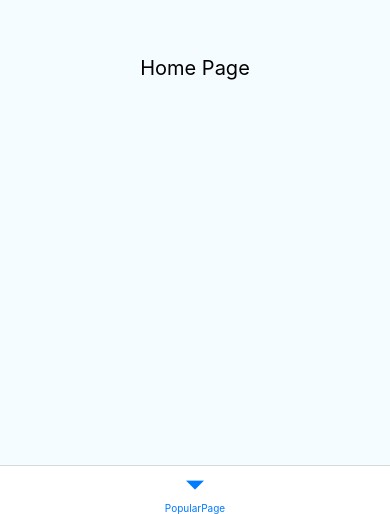
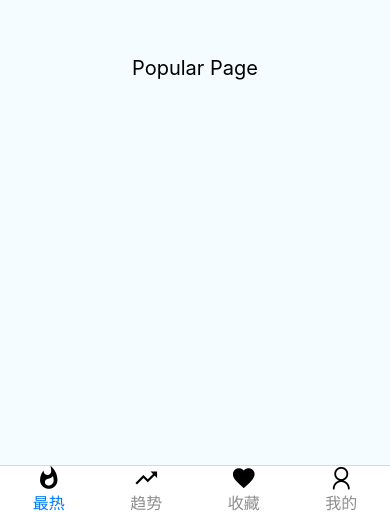
Before and after one commit to leecobaby/StudyRNBase, a React Native app: screen / in a window 390 px wide. Shown: the part 330-844 px from the top of the page. Built offline with nearby package versions, Linux system fonts and the light colour scheme.

Commit message:
s4: building a bottom navigation framework for APP navigation based on react-navigation

```diff
--- a/js/navigators/AppNavigators.tsx
+++ b/js/navigators/AppNavigators.tsx
@@ -1,6 +1,7 @@
 import React from 'react';
 import {Text} from 'react-native';
-import Icons from 'react-native-vector-icons/Ionicons';
+import AntDesign from 'react-native-vector-icons/AntDesign';
+import MaterialIcons from 'react-native-vector-icons/MaterialIcons';
 import {createStackNavigator} from '@react-navigation/stack';
 import {createBottomTabNavigator} from '@react-navigation/bottom-tabs';
 import {createNativeStackNavigator} from '@react-navigation/native-stack';
@@ -15,7 +16,11 @@ import {
 import {useWelcome} from '@/js/hooks/use-welcome';
 import {WelcomePage} from '@/js/pages/Welcome';
 import {HomePage} from '@/js/pages/Home';
+import {PopularPage} from '@/js/pages/Popular';
 import {DrawerParamList, RootStackParamList} from './type';
+import {TrendingPage} from '@/js/pages/Trending';
+import {FavoritePage} from '../pages/Favorite';
+import {MyPage} from '../pages/Me';
 
 const Stack = createStackNavigator<RootStackParamList>();
 const NativeStack = createNativeStackNavigator<RootStackParamList>();
@@ -33,8 +38,27 @@ const InitNavigator: React.FC = () => {
 
 const MainNavigator: React.FC = () => {
   return (
-    <BottonTab.Navigator>
-      <BottonTab.Screen name="PopularPage" component={HomePage} options={{header: () => null}} />
+    <BottonTab.Navigator screenOptions={{tabBarLabelStyle: {fontSize: 16}, header: () => null}}>
+      <BottonTab.Screen
+        name="PopularPage"
+        component={PopularPage}
+        options={{tabBarLabel: '最热', tabBarIcon: () => <MaterialIcons name="whatshot" size={26} />}}
+      />
+      <BottonTab.Screen
+        name="TrendingPage"
+        component={TrendingPage}
+        options={{tabBarLabel: '趋势', tabBarIcon: () => <MaterialIcons name="trending-up" size={26} />}}
+      />
+      <BottonTab.Screen
+        name="FavoritePage"
+        component={FavoritePage}
+        options={{tabBarLabel: '收藏', tabBarIcon: () => <MaterialIcons name="favorite" size={26} />}}
+      />
+      <BottonTab.Screen
+        name="MyPage"
+        component={MyPage}
+        options={{tabBarLabel: '我的', tabBarIcon: () => <AntDesign name="user" size={26} />}}
+      />
     </BottonTab.Navigator>
   );
 };
--- a/js/pages/Favorite.tsx
+++ b/js/pages/Favorite.tsx
@@ -1,7 +1,7 @@
 import React from 'react';
 import {View, Text, StyleSheet} from 'react-native';
 
-export const Popular: React.FC = () => {
+export const FavoritePage: React.FC = () => {
   return (
     <View style={styles.container}>
       <Text style={styles.text}>Favorite Page</Text>
--- a/js/pages/Me.tsx
+++ b/js/pages/Me.tsx
@@ -1,7 +1,7 @@
 import React from 'react';
 import {View, Text, StyleSheet} from 'react-native';
 
-export const Popular: React.FC = () => {
+export const MyPage: React.FC = () => {
   return (
     <View style={styles.container}>
       <Text style={styles.text}>My Page</Text>
--- a/js/pages/Popular.tsx
+++ b/js/pages/Popular.tsx
@@ -1,7 +1,7 @@
 import React from 'react';
 import {View, Text, StyleSheet} from 'react-native';
 
-export const Popular: React.FC = () => {
+export const PopularPage: React.FC = () => {
   return (
     <View style={styles.container}>
       <Text style={styles.text}>Popular Page</Text>
--- a/js/pages/Trending.tsx
+++ b/js/pages/Trending.tsx
@@ -1,7 +1,7 @@
 import React from 'react';
 import {View, Text, StyleSheet} from 'react-native';
 
-export const Popular: React.FC = () => {
+export const TrendingPage: React.FC = () => {
   return (
     <View style={styles.container}>
       <Text style={styles.text}>Trending Page</Text>
--- a/js/pages/Welcome.tsx
+++ b/js/pages/Welcome.tsx
@@ -10,9 +10,8 @@ export const WelcomePage: React.FC<Props> = ({navigation, route}) => {
   const {setIsShow} = useWelcome();
   useEffect(() => {
     const timer = setTimeout(() => {
-      console.log('This will run after 1 second!');
       setIsShow(false);
-      navigation.navigate('HomePage');
+      // navigation.navigate('Main');
     }, 2000);
     return () => clearTimeout(timer);
   }, [navigation, setIsShow]);
```
Also changed, not shown: .eslintrc.js.
